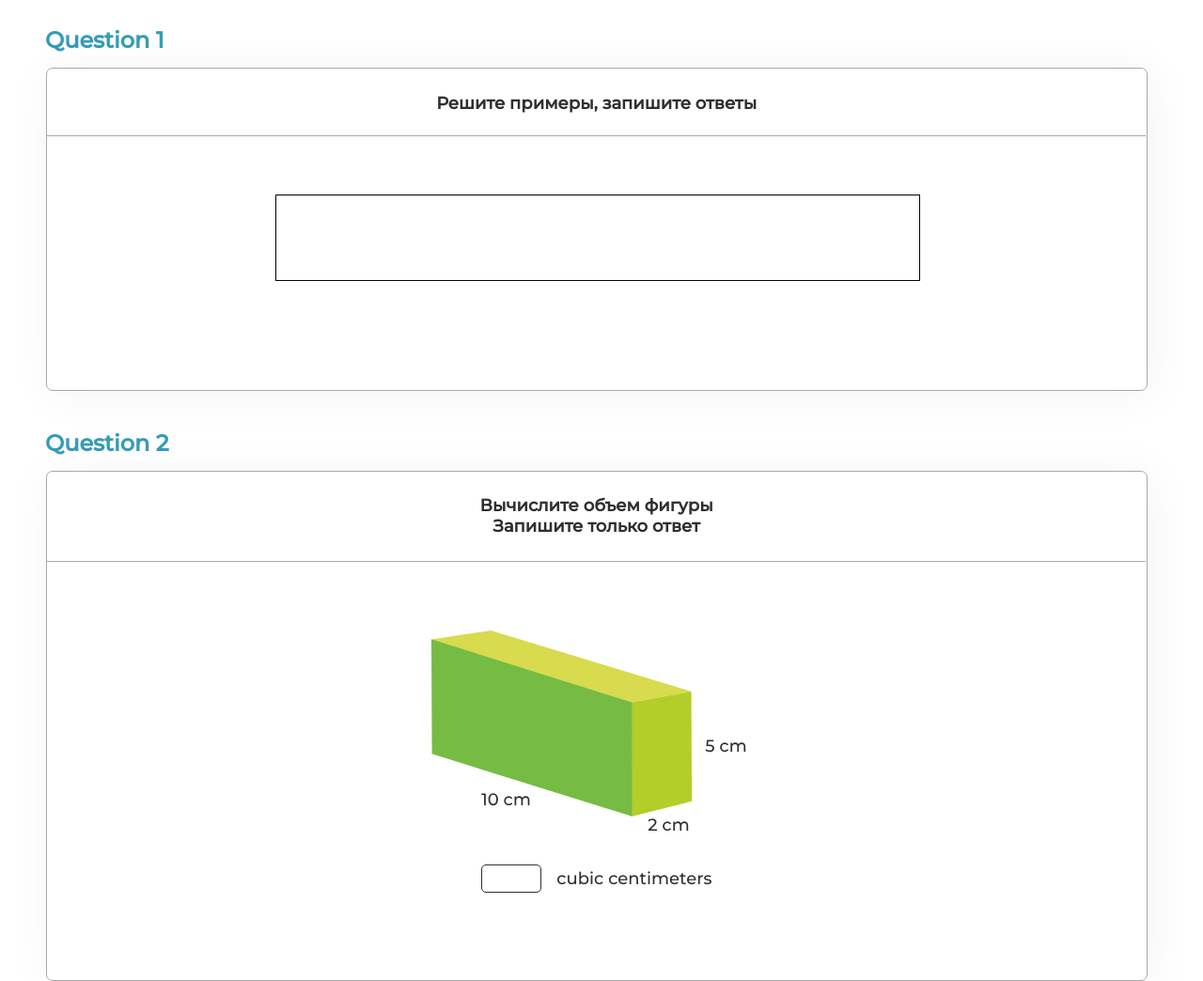
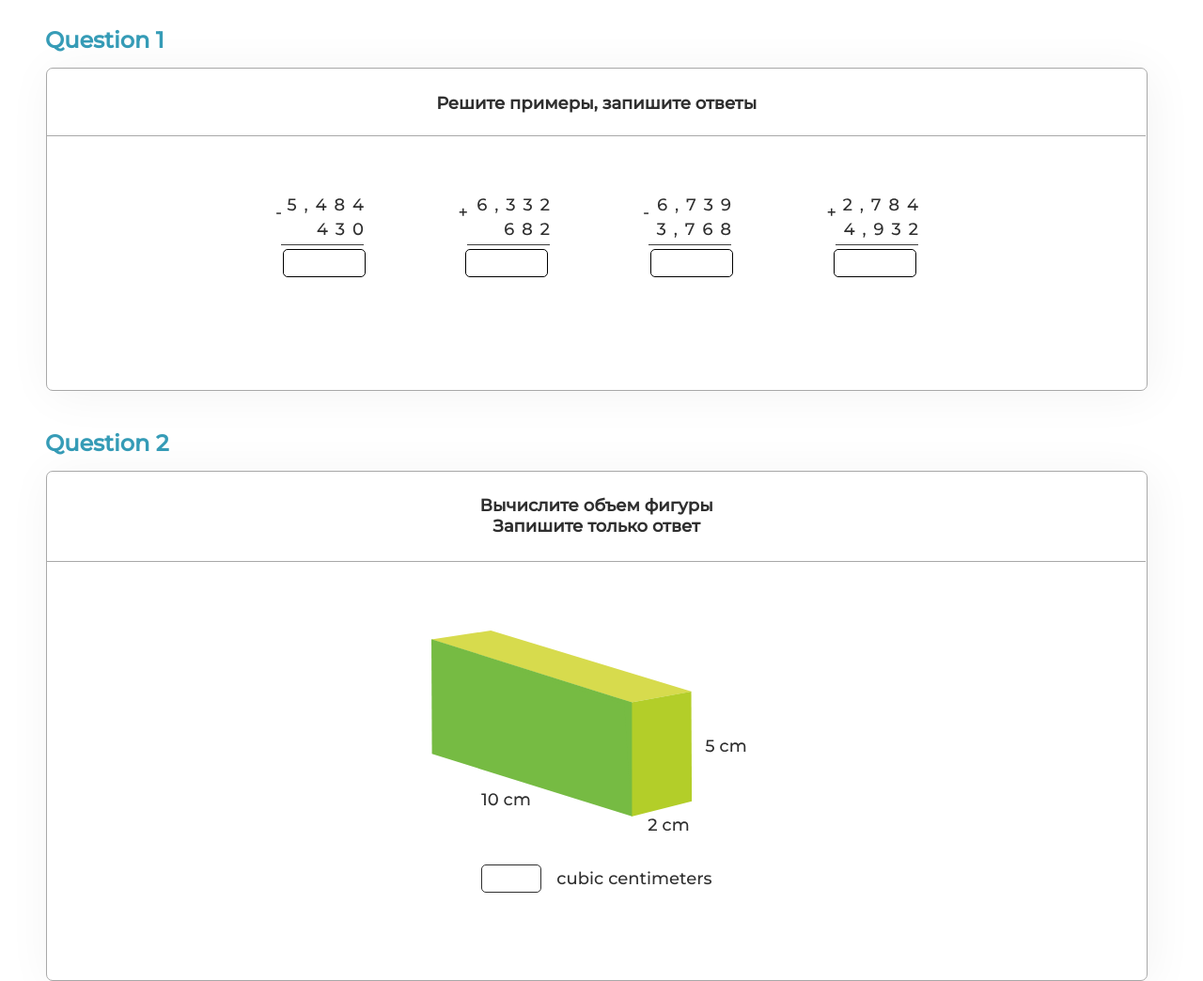
Before and after one commit to BossNumber1/5gradePractithink, a plain HTML site: page RESULT/index.html in a window 1280 px wide. Shown: the top 1044 px of the page at 94% size. Drawn offline with nearby package versions, Linux system fonts and the light colour scheme; a script that the page names is missing.

Commit message:
made the layout of 1 question

```diff
--- a/RESULT/index.html
+++ b/RESULT/index.html
@@ -25,7 +25,36 @@
                         Решите примеры, запишите ответы
                     </div>
                     <div class="lineUnderHeading1"></div>
-                    <div class="content1"></div>
+                    <div class="content1">
+                        <div>
+                            <img
+                                src="./pictures/1que/expression1.svg"
+                                alt="expression"
+                            />
+                            <input type="text" />
+                        </div>
+                        <div>
+                            <img
+                                src="./pictures/1que/expression2.svg"
+                                alt="expression"
+                            />
+                            <input type="text" />
+                        </div>
+                        <div>
+                            <img
+                                src="./pictures/1que/expression3.svg"
+                                alt="expression"
+                            />
+                            <input type="text" />
+                        </div>
+                        <div>
+                            <img
+                                src="./pictures/1que/expression4.svg"
+                                alt="expression"
+                            />
+                            <input type="text" />
+                        </div>
+                    </div>
                 </div>
             </div>
             <div class="question2">
--- a/RESULT/styles/question1.css
+++ b/RESULT/styles/question1.css
@@ -40,15 +40,7 @@
     display: flex;
     align-items: center;
     justify-content: space-between;
-    border: 1px solid;
-}
-
-.firstBlock1,
-.secondBlock1,
-.thirdBlock1,
-.fourthBlock1 {
-    width: 118px;
-    height: 63px;
+    /* border: 1px solid; */
 }
 
 .content1 input {
@@ -56,20 +48,12 @@
     flex-direction: row;
     justify-content: center;
     align-items: center;
-    width: 40px;
+    padding: 6px 16px;
+    width: 88px;
     height: 30px;
-    border: 1px solid #2f2f2f;
     box-sizing: border-box;
     border-radius: 5px;
     text-align: center;
+    margin-left: 8px;
+    border: 1px solid;
 }
-
-.content1input {
-    display: flex;
-    align-items: center;
-    justify-content: space-around;
-    width: 76px;
-    height: 30px;
-    top: 13px;
-    margin-left: 10px;
-}
```
Also changed, not shown: RESULT/pictures/1que/expression1.svg (added), RESULT/pictures/1que/expression2.svg (added), RESULT/pictures/1que/expression3.svg (added), RESULT/pictures/1que/expression4.svg (added).
